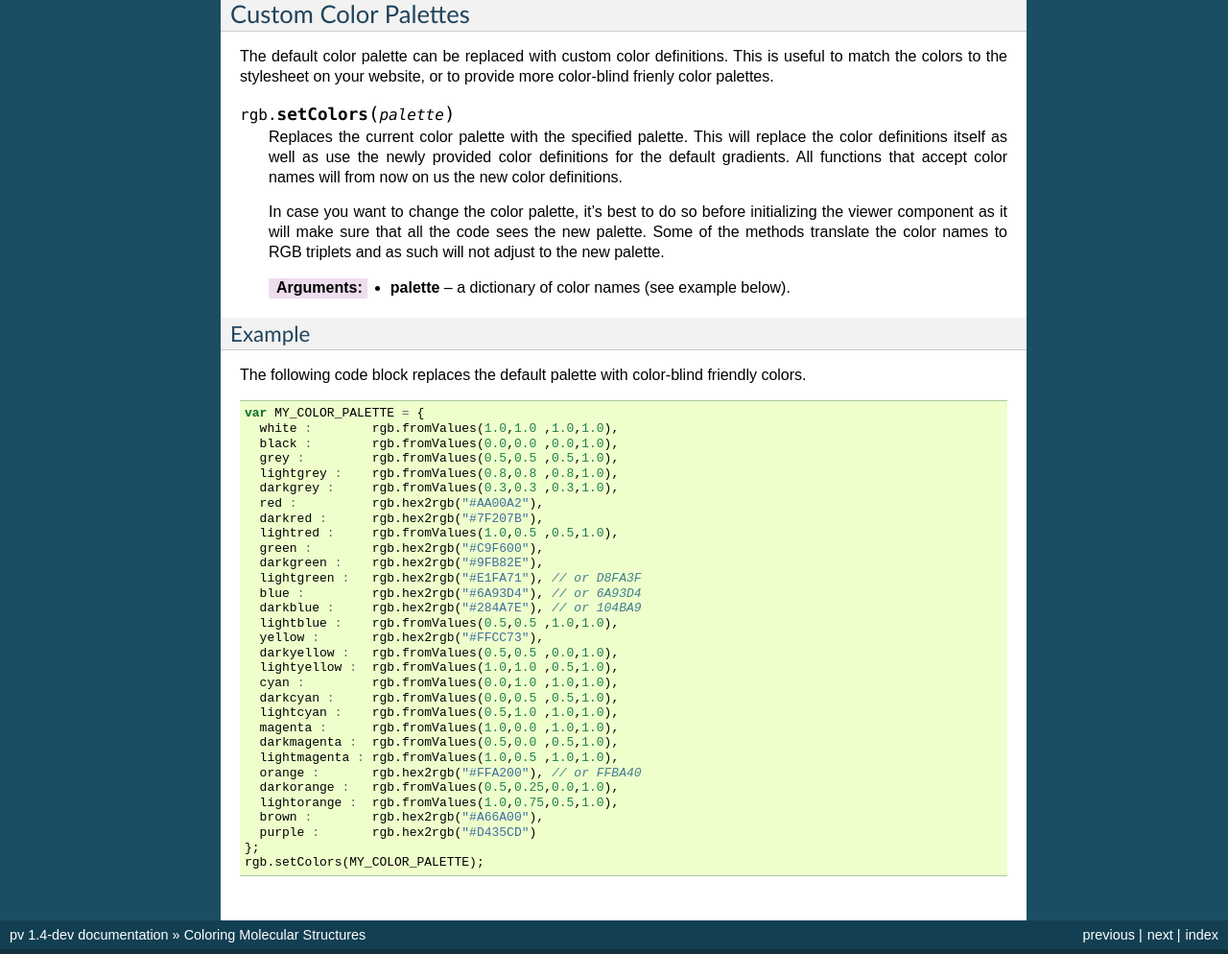
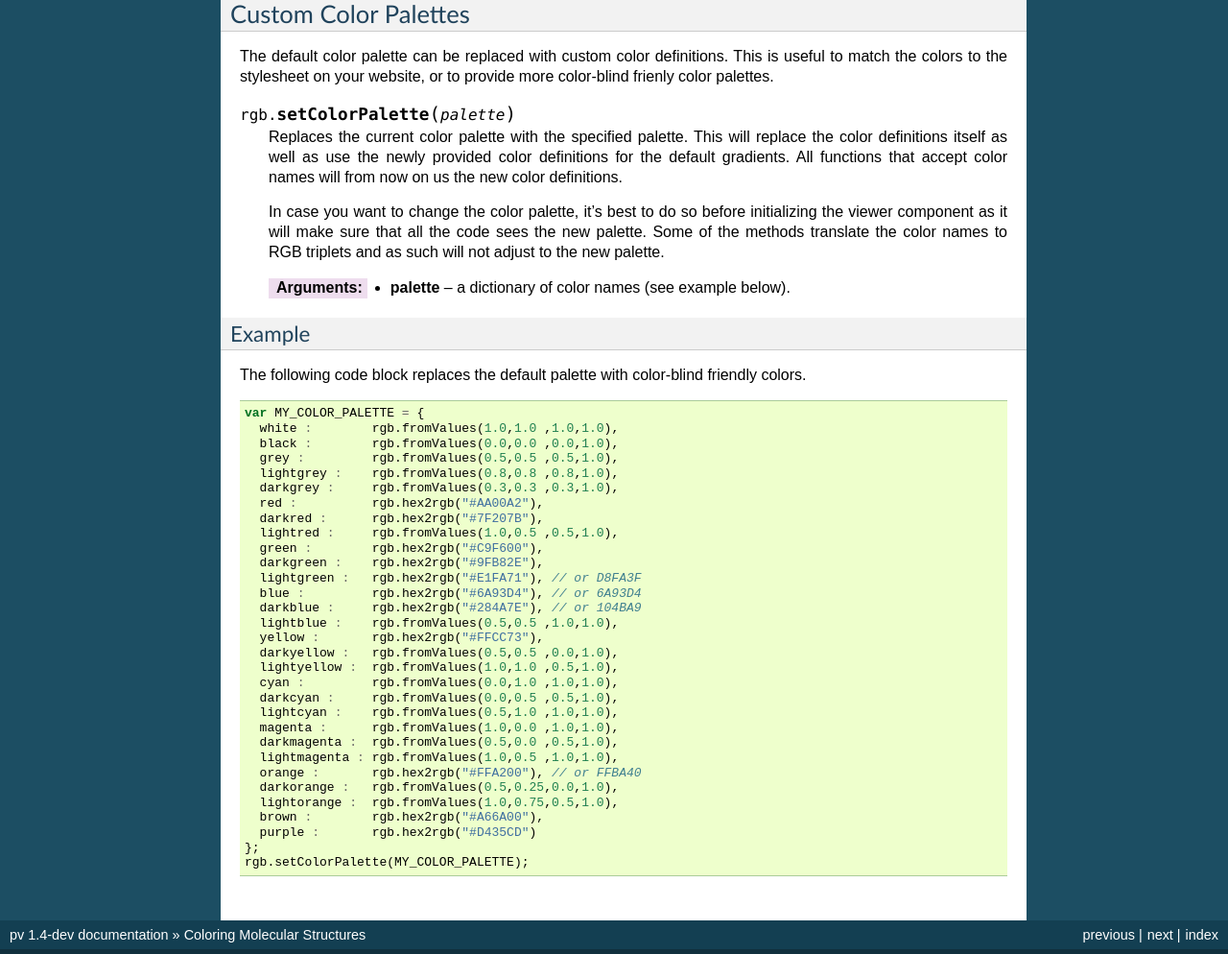
Before and after one commit to biasmv/pv, a Sphinx documentation site: the page built from doc/coloring.rst, in a window 1280 px wide and 1400 px high, scrolled down 2599 px. Shown: the part 379-1373 px from the top of the window at 96% size. Built offline with Sphinx 7.4.7, drawn with Linux system fonts in a browser that asks for light colours; some of the changed text lies outside the part shown.

Commit message:
rename setColors to setColorPalette

```diff
--- a/doc/coloring.rst
+++ b/doc/coloring.rst
@@ -168,7 +168,7 @@ Custom Color Palettes
 The default color palette can be replaced with custom color definitions. This is useful to match the colors to the stylesheet on your website, or to provide more color-blind frienly color palettes.
 
 
-.. function :: rgb.setColors(palette)
+.. function :: rgb.setColorPalette(palette)
 
   Replaces the current color palette with the specified palette. This will replace the color definitions itself as well as use the newly provided color definitions for the default gradients. All functions that accept color names will from now on us the new color definitions.
 
@@ -214,4 +214,4 @@ The following code block replaces the default palette with color-blind friendly
     brown :        rgb.hex2rgb("#A66A00"),
     purple :       rgb.hex2rgb("#D435CD")
   };
-  rgb.setColors(MY_COLOR_PALETTE);
+  rgb.setColorPalette(MY_COLOR_PALETTE);
```
Also changed, not shown: 1 other file.
